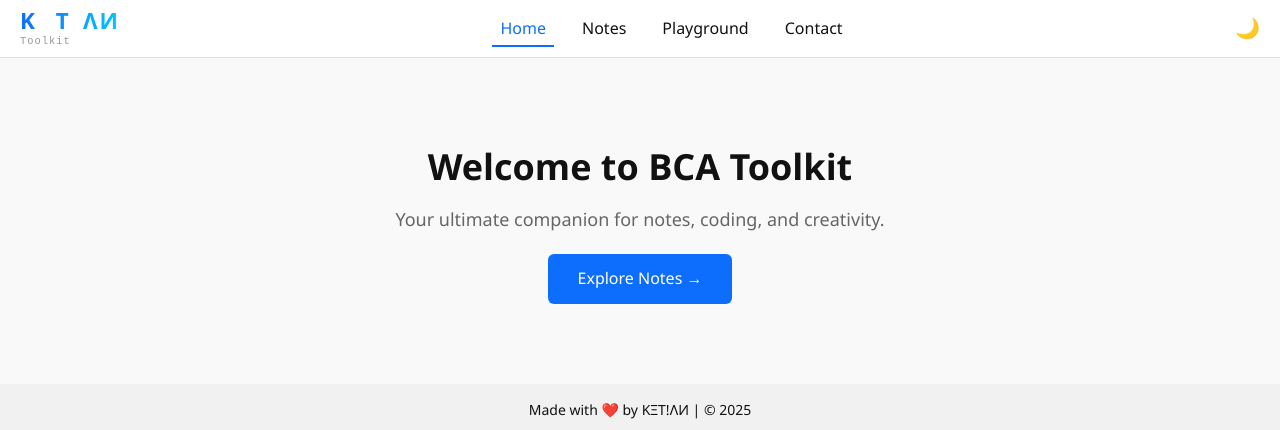
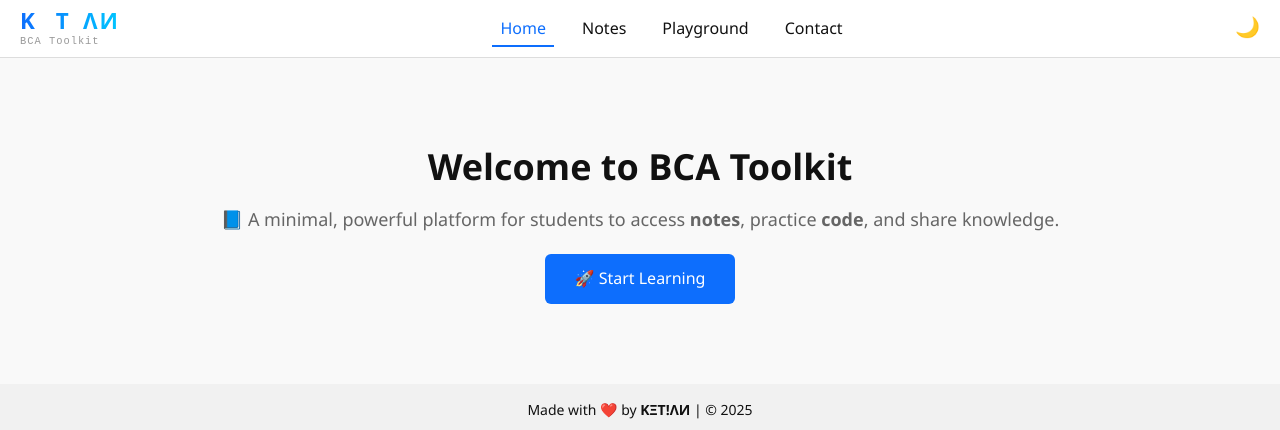
Before and after one commit to mrketan5602/bcatoolkit, a plain HTML site: page index.html in a window 1280 px wide. Shown: the top 430 px of the page. Drawn offline with Linux system fonts and the light colour scheme.

Commit message:
index.html

```diff
--- a/index.html
+++ b/index.html
@@ -8,15 +8,17 @@
   <link rel="stylesheet" href="https://cdnjs.cloudflare.com/ajax/libs/font-awesome/6.5.0/css/all.min.css"/>
 </head>
 <body>
+  <!-- Navigation -->
   <header>
     <nav class="nav">
       <div class="nav-container">
+        <!-- Logo -->
         <div class="logo">
-  <span class="brand-name">K<span class="symbol">Ξ</span>T<span class="symbol">!</span>ΛИ</span>
-  <span class="brand-sub">Toolkit</span>
-</div>
+          <span class="brand-name">K<span class="symbol">Ξ</span>T<span class="symbol">!</span>ΛИ</span>
+          <span class="brand-sub">BCA Toolkit</span>
+        </div>
 
-
+        <!-- Navigation Links -->
         <ul class="nav-links" id="navLinks">
           <li><a href="index.html" class="active">Home</a></li>
           <li><a href="notes.html">Notes</a></li>
@@ -24,39 +26,47 @@
           <li><a href="contact.html">Contact</a></li>
         </ul>
 
-        <button class="hamburger" onclick="toggleMenu()">☰</button>
-        <button id="themeToggle" class="toggle-theme" onclick="toggleDarkMode()">🌙</button>
+        <!-- Toggles -->
+        <div class="nav-buttons">
+          <button class="hamburger" onclick="toggleMenu()">☰</button>
+          <button id="themeToggle" class="toggle-theme" onclick="toggleDarkMode()">🌙</button>
+        </div>
       </div>
     </nav>
   </header>
 
+  <!-- Hero Section -->
   <main class="container hero-section">
     <div class="hero-content">
-      <h1>Welcome to BCA Toolkit</h1>
-      <p>Your ultimate companion for notes, coding, and creativity.</p>
-      <a href="notes.html" class="cta-button">Explore Notes →</a>
+      <h1>Welcome to <span class="highlight">BCA Toolkit</span></h1>
+      <p>📘 A minimal, powerful platform for students to access <strong>notes</strong>, practice <strong>code</strong>, and share knowledge.</p>
+      <a href="notes.html" class="cta-button">🚀 Start Learning</a>
     </div>
   </main>
 
+  <!-- Footer -->
   <footer class="footer">
-    <p>Made with ❤️ by KΞT!ΛИ | © 2025</p>
+    <p>Made with ❤️ by <strong>KΞT!ΛИ</strong> | © 2025</p>
     <div class="footer-icons">
-      <a href="mailto:ketanjaadhav5602@gmail.com"><i class="fas fa-envelope"></i></a>
-      <a href="https://instagram.com/me.ketan_" target="_blank"><i class="fab fa-instagram"></i></a>
-      <a href="https://github.com/mrketan5602" target="_blank"><i class="fab fa-github"></i></a>
+      <a href="mailto:ketanjaadhav5602@gmail.com" title="Email"><i class="fas fa-envelope"></i></a>
+      <a href="https://instagram.com/me.ketan_" target="_blank" title="Instagram"><i class="fab fa-instagram"></i></a>
+      <a href="https://github.com/mrketan5602" target="_blank" title="GitHub"><i class="fab fa-github"></i></a>
     </div>
   </footer>
 
+  <!-- JavaScript -->
   <script>
     function toggleMenu() {
       document.getElementById('navLinks').classList.toggle('show');
     }
+
     function toggleDarkMode() {
       const body = document.body;
       body.classList.toggle("dark");
       document.getElementById("themeToggle").textContent = body.classList.contains("dark") ? "☀️" : "🌙";
       localStorage.setItem("theme", body.classList.contains("dark") ? "dark" : "light");
     }
+
     window.addEventListener("DOMContentLoaded", () => {
       if (localStorage.getItem("theme") === "dark") {
         document.body.classList.add("dark");
```
